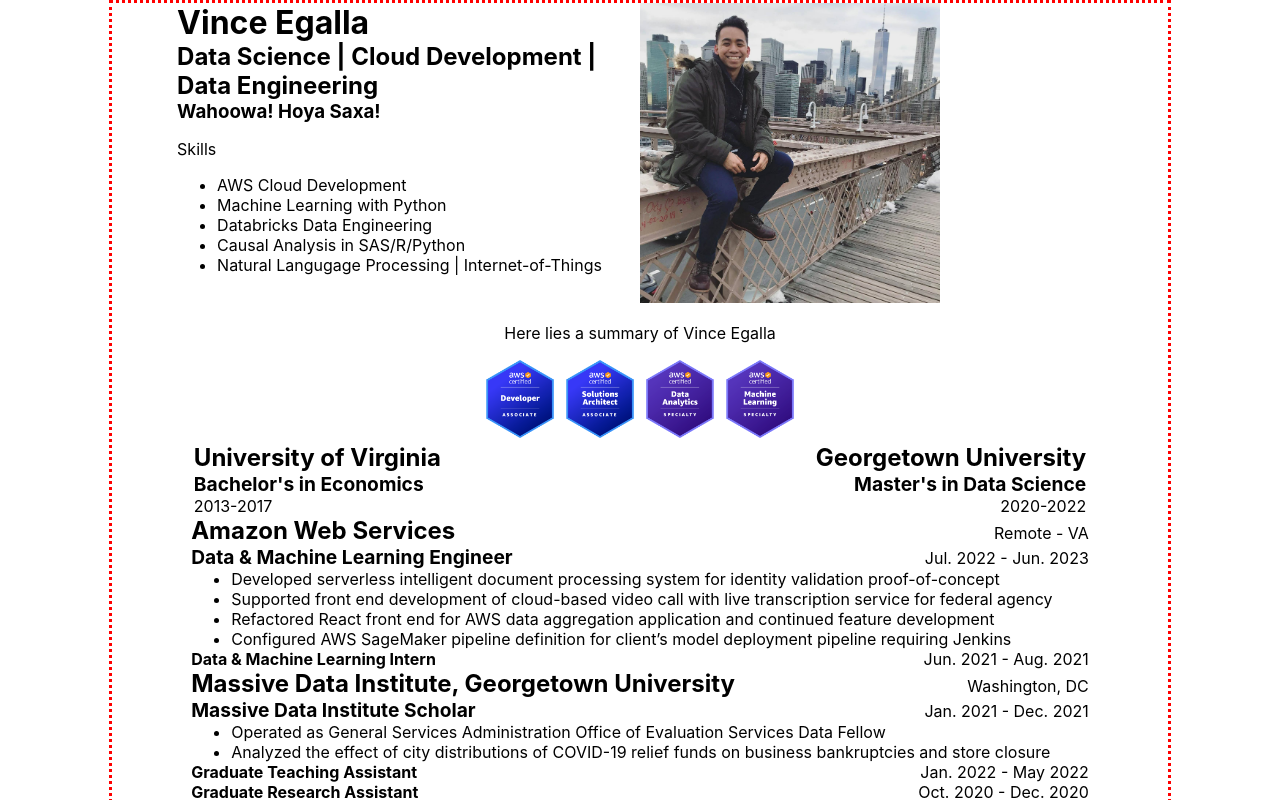
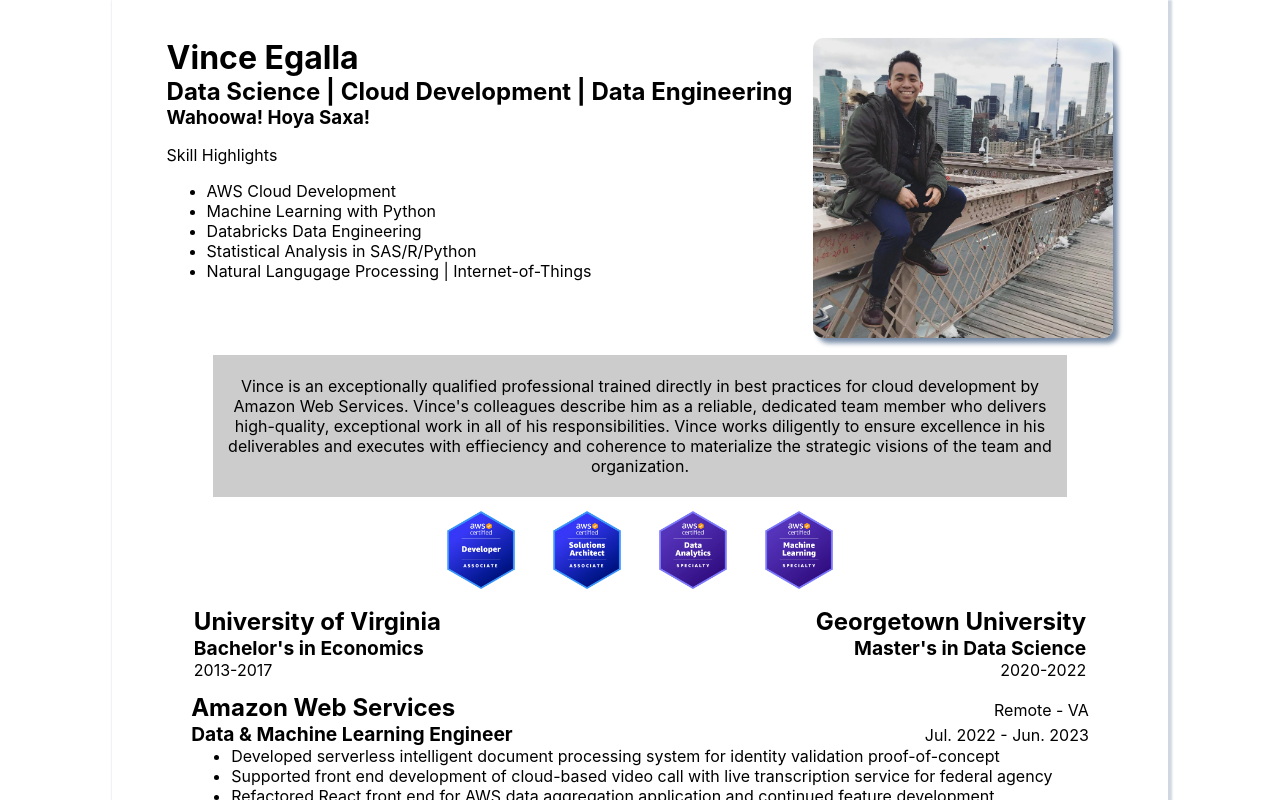
Before and after one commit to vegalla/react-profile, a React (Create React App) app: page / in a window 1280 px wide. Shown: the top 800 px of the page. Built offline with nearby package versions, Linux system fonts and the light colour scheme.

Commit message:
Update resume profile with latest changes

```diff
--- a/src/App.module.css
+++ b/src/App.module.css
@@ -1,34 +1,17 @@
 .App {
-  border: dotted red;
+  /* border: dotted red; */
 
   text-align: center;
   max-width: 11in;
   margin: auto;
+  padding-top: 1cm;
+
+  box-shadow: 2px 2px 2px 2px  #d0d7e0;
+
+  /* font-family: WorkSans; */
 }
 
-.header {
-  border: dotted red;
-
-  background-color: #282c34;
-  min-height: 21px;
-  display: flex;
-  flex-direction: column;
-  align-items: center;
-  justify-content: center;
-  font-size: calc(10px + 2vmin);
-  color: white;
+@font-face {
+  font-family: WorkSans;
+  src: url(./Assets/Fonts/WorkSans-Regular.woff2)
 }
-
-.introduction {
-  border: dotted red;
-
-  min-height: 50vh;
-
-  .description {
-    border: dotted red;
-  }
-
-  .picture {
-    border: dotted red;
-  }
-}
--- a/src/Components/Badges.js
+++ b/src/Components/Badges.js
@@ -5,22 +5,55 @@
 import badgeSpecialtyDataAnalytics from '../Assets/Badges/specialty-data-analytics.png';
 import badgeSpecialtyMachineLearning from '../Assets/Badges/specialty-machine-learning.png';
 
+import Tooltip from '../UI/Tooltip';
+
+const BADGES = [
+    {
+        image: badgeAssociateDeveloper,
+        issueDate: "March 26, 2023",
+        validation: "54E7BESC7B11QDW2",
+        alt:"Credly AWS Developer Associate Badge",
+    },
+    {
+        image: badgeAssociateSolutionsArchitect,
+        issueDate: "August 26, 2022",
+        validation: "6QEX30EC52411PG1",
+        alt:"Credly AWS Solutions Architect Associate Badge",
+    },
+    {
+        image: badgeSpecialtyDataAnalytics,
+        issueDate: "June 30, 2023",
+        validation: "2CEHYRS28J41QG5R",
+        alt:"Credly AWS Data Analytics Specialty Badge",
+    },
+    {
+        image: badgeSpecialtyMachineLearning,
+        issueDate: "October 12, 2022",
+        validation: "2E6SHLK2YFFE1T95",
+        alt:"Credly AWS Machine Learning Specialty Badge",
+    },
+
+];
+
+const Explainer = (issueDate, validation) => {
+    return (
+        <div>
+            <p>Obtained on {issueDate}</p>
+            <p>Validation Code: {validation}</p>
+        </div>
+    )
+};
 
 const Badges = () => {
     return (
         <div className={styles.main}>
-            <span className={styles.badge}>
-                <img src={badgeAssociateDeveloper} alt="" />
-            </span>
-            <span className={styles.badge}>
-                <img src={badgeAssociateSolutionsArchitect} alt="" />
-            </span>
-            <span className={styles.badge}>
-                <img src={badgeSpecialtyDataAnalytics} alt="" />
-            </span>
-            <span className={styles.badge}>
-                <img src={badgeSpecialtyMachineLearning} alt="" />
-            </span>
+            {BADGES.map(badge => (
+                <span className={styles.badge}>
+                    <Tooltip tooltipContent={Explainer(badge.issueDate, badge.validation)}>
+                        <img src={badge.image} alt={badge.al} />
+                    </Tooltip>
+                </span>
+            ))}
         </div>
     )
 };
--- a/src/Components/Badges.module.css
+++ b/src/Components/Badges.module.css
@@ -6,6 +6,7 @@
 
         display: inline-block;
 
+        margin: 13px;
         img {
             width: 80px;
         }
--- a/src/Components/Education.module.css
+++ b/src/Components/Education.module.css
@@ -3,6 +3,7 @@
 
     width: 100%;
     margin: auto;
+    margin-bottom: 13px;
 
     span {
         /* border: dotted red; */
--- a/src/Components/Intro.js
+++ b/src/Components/Intro.js
@@ -10,12 +10,12 @@
                 <h1>Vince Egalla</h1>
                 <h2>Data Science | Cloud Development | Data Engineering</h2>
                 <h3>Wahoowa! Hoya Saxa!</h3>
-                <p>Skills</p>
+                <p>Skill Highlights</p>
                 <ul>
                     <li>AWS Cloud Development</li>
                     <li>Machine Learning with Python</li>
                     <li>Databricks Data Engineering</li>
-                    <li>Causal Analysis in SAS/R/Python</li>
+                    <li>Statistical Analysis in SAS/R/Python</li>
                     <li>Natural Langugage Processing | Internet-of-Things</li>
                 </ul>
             </span>
@@ -25,7 +25,7 @@
             </div>
             <div className={styles.summary}>
                 <p>
-                    Here lies a summary of Vince Egalla
+                    Vince is an exceptionally qualified professional trained directly in best practices for cloud development by Amazon Web Services. Vince's colleagues describe him as a reliable, dedicated team member who delivers high-quality, exceptional work in all of his responsibilities. Vince works diligently to ensure excellence in his deliverables and executes with effieciency and coherence to materialize the strategic visions of the team and organization.
                 </p>
             </div>
         </div>
--- a/src/Components/Intro.module.css
+++ b/src/Components/Intro.module.css
@@ -4,10 +4,12 @@
     .profile {
         display: inline-flex;
         /* width: */
+        /* margin: auto; */
+
+        margin-bottom: 13px;
 
         .description {
             /* border: dotted red; */
-            width: 50%;
 
             /* wi */
             text-align: left;
@@ -38,8 +40,24 @@
             display: inline-block;
 
             img {
-                width: 300px;
+                margin-left: 21px;
+                max-width: 300px;
+
+                border-radius: 10px;
+
+                box-shadow: 5px 5px 5px #778ba5;
             }
         }
+
+    }
+
+    .summary {
+        /* border: dotted red; */
+
+        margin: auto;
+        padding: 5px;
+        width: 80%;
+
+        background-color: rgba(0,0,0,0.2);
     }
 }
--- a/src/Components/JobTimeline.module.css
+++ b/src/Components/JobTimeline.module.css
@@ -3,6 +3,9 @@
 
     width: 100%;
     margin: auto;
+
+    .main {
+        margin-bottom: 13px;
 
         .header1 {
             /* border: dotted red; */
@@ -102,3 +105,4 @@
             }
         }
     }
+}
--- /dev/null
+++ b/src/UI/Tooltip.js
@@ -0,0 +1,52 @@
+import styles from './Tooltip.module.css';
+
+import { useState, useRef } from 'react'
+import TooltipContent from './TooltipContent'
+
+const Tooltip = ({
+  children: tooltipTarget,
+  tooltipContent,
+}) => {
+  const targetRef = useRef(null)
+  const [show, setShow] = useState(false)
+
+  const [toolTipProperties, setToolTipProperties] = useState({
+    tooltipTop: 0,
+    tooltipLeft: 0,
+  })
+
+  const handleShowToolTip = () => {
+    const toolTipHalfWidth =
+      targetRef.current.getBoundingClientRect().width / 2
+    const toolTipHeight =
+      targetRef.current.getBoundingClientRect().height
+
+    setToolTipProperties({
+      tooltipTop: toolTipHeight,
+      tooltipLeft: toolTipHalfWidth,
+    })
+
+    setShow(true)
+  }
+
+  return (
+    <div
+      ref={targetRef}
+      onMouseEnter={handleShowToolTip}
+      onMouseLeave={() => setShow(false)}
+      className={show && styles.tooltip}
+    >
+      {/* Putting content inside this div allows it to stay open when hovering over content */}
+      <TooltipContent
+        show={show}
+        top={toolTipProperties.tooltipTop}
+        left={toolTipProperties.tooltipLeft}
+      >
+        {tooltipContent}
+      </TooltipContent>
+      <span className="cursor-pointer">{tooltipTarget}</span>
+    </div>
+  )
+}
+
+export default Tooltip;
--- /dev/null
+++ b/src/UI/Tooltip.module.css
@@ -0,0 +1,5 @@
+.tooltip {
+    /* padding-bottom: 8px; */
+    /* display: block; */
+    position: relative;
+}
--- /dev/null
+++ b/src/UI/TooltipContent.js
@@ -0,0 +1,22 @@
+import styles from './TooltipContent.module.css';
+
+const TooltipContent = ({
+    show,
+    children,
+    top,
+    left,
+}) => {
+    return (
+        <div
+            className={show ? styles.block : styles.hidden}
+            style={{
+                top: top,
+                left: left,
+            }}
+        >
+            {children}
+        </div>
+    )
+};
+
+export default TooltipContent;
--- /dev/null
+++ b/src/UI/TooltipContent.module.css
@@ -0,0 +1,13 @@
+.block {
+    position: absolute;
+    z-index: 50;
+    padding: 0.75rem;
+    border-radius: 0.5rem;
+    width: max-content;
+    color: #ffffff;
+    background-color: #1F2937;
+}
+
+.hidden {
+    display: none;
+}
```
Also changed, not shown: src/Assets/Fonts/WorkSans-Medium.woff2 (added), src/Assets/Fonts/WorkSans-Regular.woff2 (added). Lines whose indentation alone changed are shown as unchanged.
